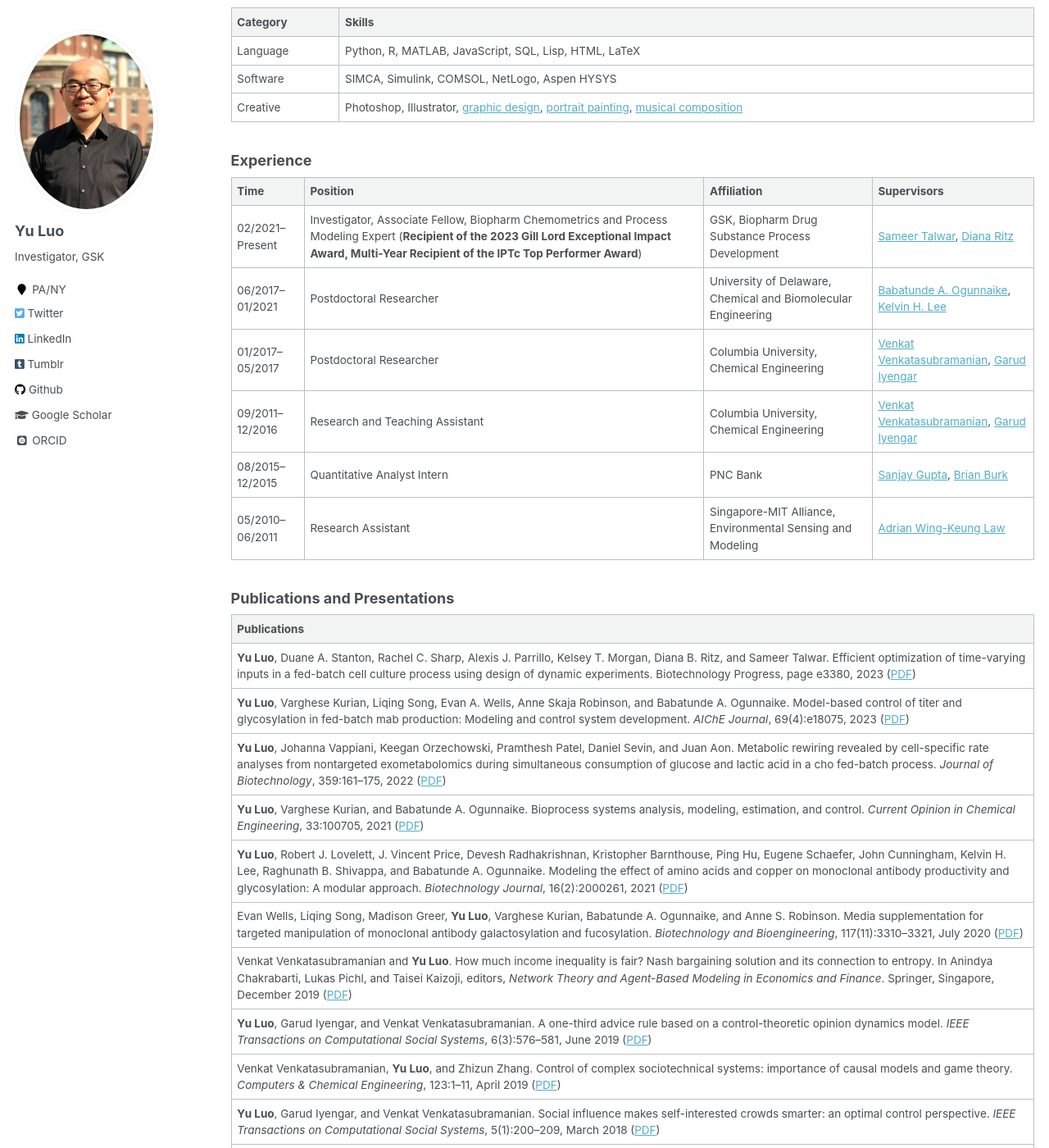
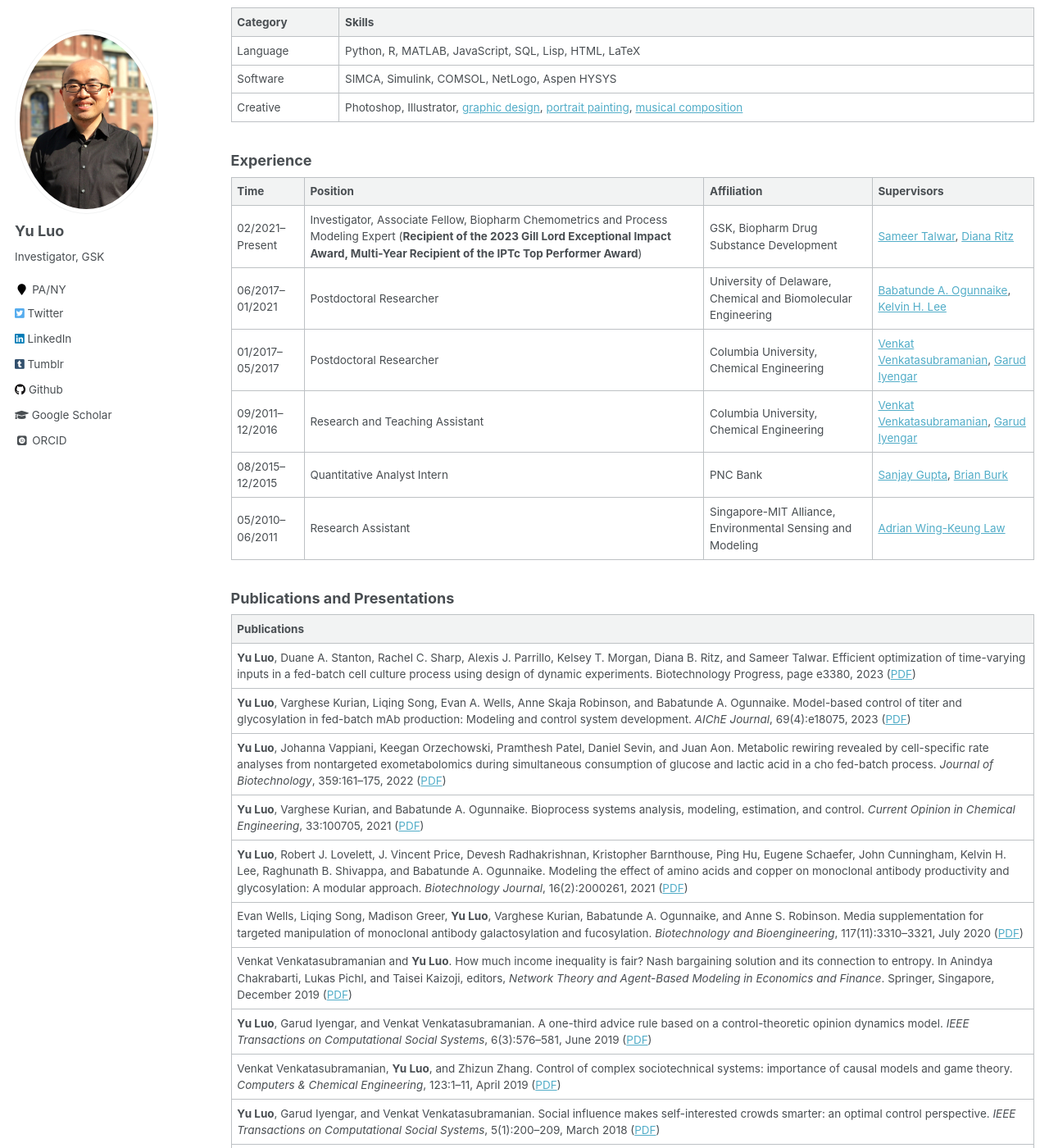
Before and after one commit to l16cn/l16cn.github.io, a Jekyll site: the page built from _pages/experience.md, in a window 1280 px wide and 1400 px high, scrolled down 490 px. Shown: the whole window at 82% size. Built offline with Jekyll 4.4.1, drawn with Linux system fonts in a browser that asks for light colours; some web fonts are replaced.

Commit message:
CV: mAb upper case A and BDSD instead of BDSPD

```diff
--- a/_pages/experience.md
+++ b/_pages/experience.md
@@ -35,7 +35,7 @@ _Version: 2023-08-05_ ([PDF](../files/2_cv.pdf))
 
 |Time|Position|Affiliation|Supervisors|
 |:-|:-|:-|:-|
-|02/2021–Present|Investigator, Associate Fellow, Biopharm Chemometrics and Process Modeling Expert (**Recipient of the 2023 Gill Lord Exceptional Impact Award, Multi-Year Recipient of the IPTc Top Performer Award**)|GSK, Biopharm Drug Substance Process Development|[Sameer Talwar](https://scholar.google.com/citations?user=KiDvjeYAAAAJ&hl=en), [Diana Ritz](https://www.linkedin.com/in/diana-b-ritz/)|
+|02/2021–Present|Investigator, Associate Fellow, Biopharm Chemometrics and Process Modeling Expert (**Recipient of the 2023 Gill Lord Exceptional Impact Award, Multi-Year Recipient of the IPTc Top Performer Award**)|GSK, Biopharm Drug Substance Development|[Sameer Talwar](https://scholar.google.com/citations?user=KiDvjeYAAAAJ&hl=en), [Diana Ritz](https://www.linkedin.com/in/diana-b-ritz/)|
 |06/2017–01/2021|Postdoctoral Researcher|University of Delaware, Chemical and Biomolecular Engineering|[Babatunde A. Ogunnaike](https://yuluo.me/bao-website/), [Kelvin H. Lee](https://leelab.org)|
 |01/2017–05/2017|Postdoctoral Researcher|Columbia University, Chemical Engineering|[Venkat Venkatasubramanian](https://cris.cheme.columbia.edu), [Garud Iyengar](https://ieor.columbia.edu/faculty/garud-iyengar)|
 |09/2011–12/2016|Research and Teaching Assistant|Columbia University, Chemical Engineering|[Venkat Venkatasubramanian](https://cris.cheme.columbia.edu), [Garud Iyengar](https://ieor.columbia.edu/faculty/garud-iyengar)|
@@ -47,7 +47,7 @@ _Version: 2023-08-05_ ([PDF](../files/2_cv.pdf))
 |Publications|
 |:-|
 |**Yu Luo**, Duane A. Stanton, Rachel C. Sharp, Alexis J. Parrillo, Kelsey T. Morgan, Diana B. Ritz, and Sameer Talwar. Efficient optimization of time-varying inputs in a fed-batch cell culture process using design of dynamic experiments. Biotechnology Progress, page e3380, 2023 ([PDF](../files/BiotechnologyProgress2023Luo.pdf))|
-|**Yu Luo**, Varghese Kurian, Liqing Song, Evan A. Wells, Anne Skaja Robinson, and Babatunde A. Ogunnaike. Model-based control of titer and glycosylation in fed-batch mab production: Modeling and control system development. _AIChE Journal_, 69(4):e18075, 2023 ([PDF](../files/2023_Luo_2023_AIChE_Journal_Model‐based_control_of_titer_and_glycosylation_in_fed-batch_mAb_production_Modeling_and.pdf))|
+|**Yu Luo**, Varghese Kurian, Liqing Song, Evan A. Wells, Anne Skaja Robinson, and Babatunde A. Ogunnaike. Model-based control of titer and glycosylation in fed-batch mAb production: Modeling and control system development. _AIChE Journal_, 69(4):e18075, 2023 ([PDF](../files/2023_Luo_2023_AIChE_Journal_Model‐based_control_of_titer_and_glycosylation_in_fed-batch_mAb_production_Modeling_and.pdf))|
 |**Yu Luo**, Johanna Vappiani, Keegan Orzechowski, Pramthesh Patel, Daniel Sevin, and Juan Aon. Metabolic rewiring revealed by cell-specific rate analyses from nontargeted exometabolomics during simultaneous consumption of glucose and lactic acid in a cho fed-batch process. _Journal of Biotechnology_, 359:161–175, 2022 ([PDF](../files/1-s2.0-S0168165622002413-main.pdf))|
 |**Yu Luo**, Varghese Kurian, and Babatunde A. Ogunnaike. Bioprocess systems analysis, modeling, estimation, and control. _Current Opinion in Chemical Engineering_, 33:100705, 2021 ([PDF](../files/1-s2.0-S221133982100037X-main.pdf))|
 |**Yu Luo**, Robert J. Lovelett, J. Vincent Price, Devesh Radhakrishnan, Kristopher Barnthouse, Ping Hu, Eugene Schaefer, John Cunningham, Kelvin H. Lee, Raghunath B. Shivappa, and Babatunde A. Ogunnaike. Modeling the effect of amino acids and copper on monoclonal antibody productivity and glycosylation: A modular approach. _Biotechnology Journal_, 16(2):2000261, 2021 ([PDF](../files/biot.202000261.pdf))|
```
Also changed, not shown: 1 other file.
